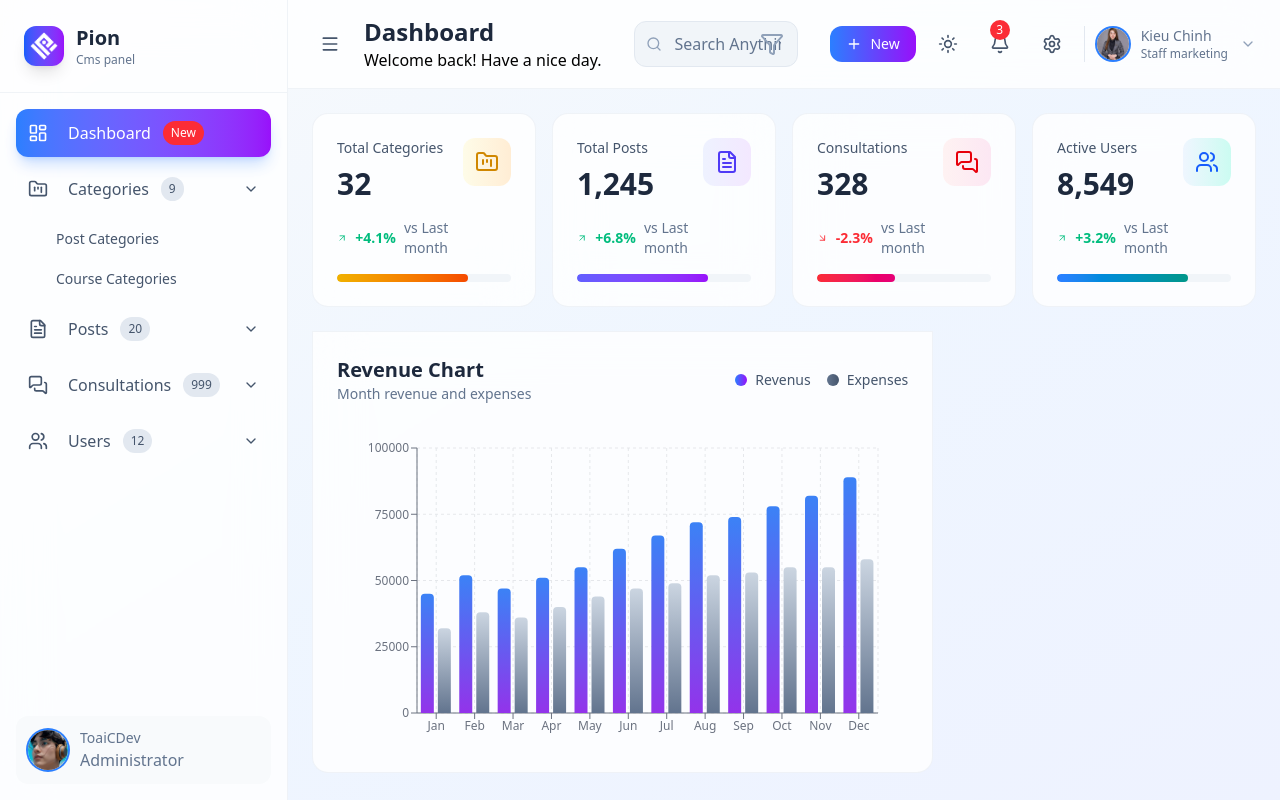
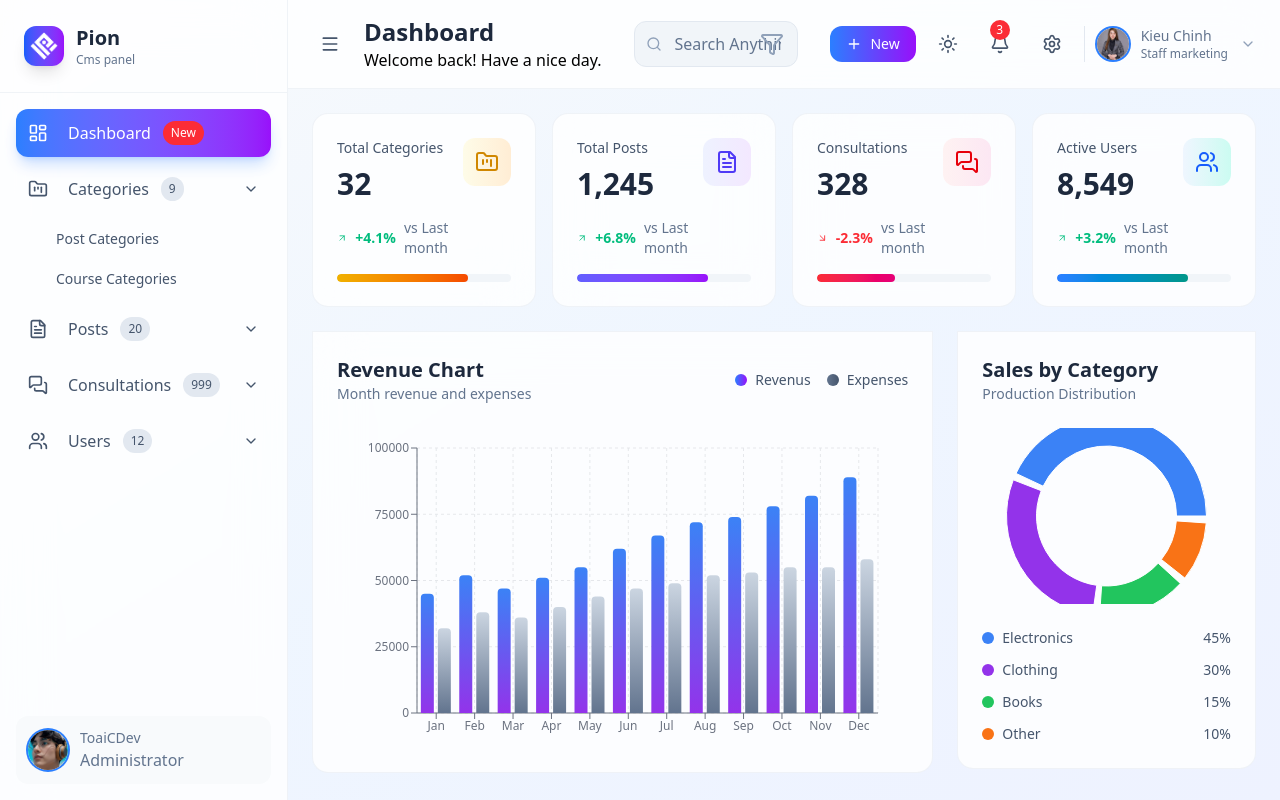
Before and after one commit to toainguyen1504/final-project-pion-admin-cms, a React (Vite) app: page / in a window 1280 px wide. Built offline with nearby package versions, Linux system fonts and the light colour scheme.

Commit message:
feat(ui): create sales chart for chart section

```diff
--- a/src/components/Dashboard/ChartSection.jsx
+++ b/src/components/Dashboard/ChartSection.jsx
@@ -1,4 +1,5 @@
 import RevenueChart from "./RevenueChart";
+import SalesChart from "./SalesChart";
 
 function ChartSection() {
   return (
@@ -6,6 +7,10 @@ function ChartSection() {
       <div className="xl:col-span-2">
         <RevenueChart />
       </div>
+
+      <div className="space-y-6">
+        <SalesChart />
+      </div>
     </div>
   );
 }
--- a/src/components/Dashboard/RevenueChart.jsx
+++ b/src/components/Dashboard/RevenueChart.jsx
@@ -40,7 +40,7 @@ function RevenueChart() {
           </p>
         </div>
 
-        {/* Legend custom */}
+        {/* Customize Legend */}
         <div className="flex items-center space-x-4">
           <div className="flex items-center space-x-2">
             <div className="w-3 h-3 bg-gradient-to-r from-blue-500 to bg-purple-600 rounded-full"></div>
--- /dev/null
+++ b/src/components/Dashboard/SalesChart.jsx
@@ -0,0 +1,85 @@
+import { PieChart, Pie, Cell, ResponsiveContainer, Tooltip } from "recharts";
+
+function SalesChart() {
+  const data = [
+    { name: "Electronics", value: 450, color: "#3b82f6" }, // blue-500
+    { name: "Clothing", value: 300, color: "#9333ea" }, // purple-600
+    { name: "Books", value: 150, color: "#22c55e" }, // green-500
+    { name: "Other", value: 100, color: "#f97316" }, // orange-500
+  ];
+
+  const total = data.reduce((sum, item) => sum + item.value, 0);
+
+  return (
+    <div className="bg-white/80 dark:bg-slate-900/80 backdrop-blur-xl rounded-b-2xl border border-slate-200/50 dark:border-slate-700/50 p-6">
+      <div className="mb-6">
+        <h3 className="text-xl font-bold text-slate-800 dark:text-white">
+          Sales by Category
+        </h3>
+        <p className="text-sm text-slate-500 dark:text-slate-400">
+          Production Distribution
+        </p>
+      </div>
+
+      <div className="h-44">
+        <ResponsiveContainer width="100%" height="100%">
+          <PieChart>
+            <Tooltip
+              contentStyle={{
+                backgroundColor: "#f9fafb",
+                borderRadius: "0.5rem",
+                border: "1px solid #e5e7eb",
+                fontSize: "0.875rem",
+                color: "#374151",
+              }}
+              labelStyle={{
+                color: "#374151",
+                fontWeight: "500",
+                fontSize: "0.875rem",
+              }}
+            />
+            <Pie
+              data={data}
+              dataKey="value"
+              nameKey="name"
+              cx="50%"
+              cy="50%"
+              innerRadius={70}
+              outerRadius={100}
+              paddingAngle={4}
+              label={false}
+            >
+              {data.map((entry, index) => (
+                <Cell key={`cell-${index}`} fill={entry.color} />
+              ))}
+            </Pie>
+          </PieChart>
+        </ResponsiveContainer>
+      </div>
+
+      {/* Customize Legend */}
+      <div className="mt-6 space-y-3">
+        {data.map((item, index) => {
+          const percent = ((item.value / total) * 100).toFixed(0);
+          return (
+            <div
+              key={index}
+              className="flex items-center justify-between text-sm text-slate-600 dark:text-slate-400"
+            >
+              <div className="flex items-center space-x-2">
+                <div
+                  className="w-3 h-3 rounded-full"
+                  style={{ backgroundColor: item.color }}
+                ></div>
+                <span>{item.name}</span>
+              </div>
+              <span>{percent}%</span>
+            </div>
+          );
+        })}
+      </div>
+    </div>
+  );
+}
+
+export default SalesChart;
```
